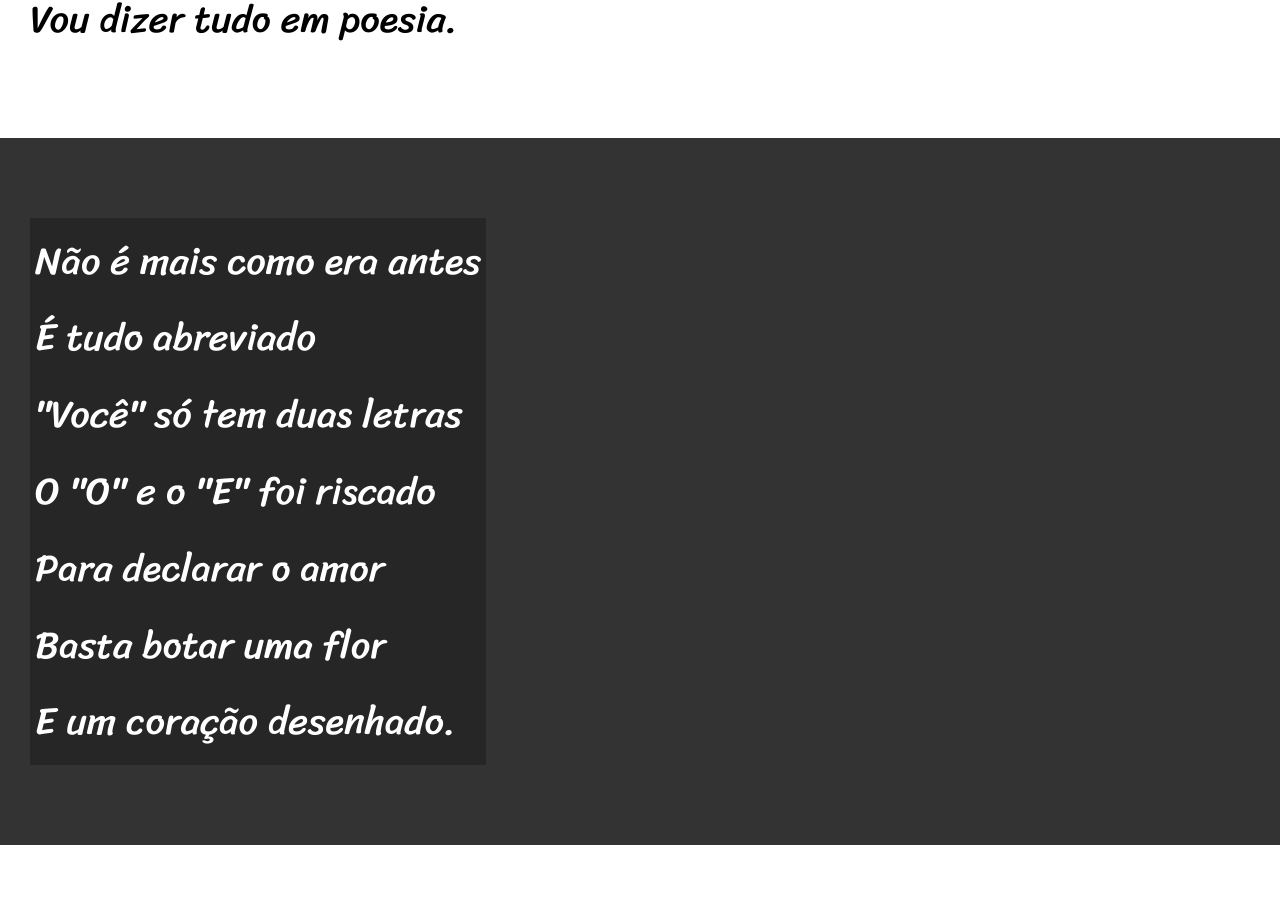
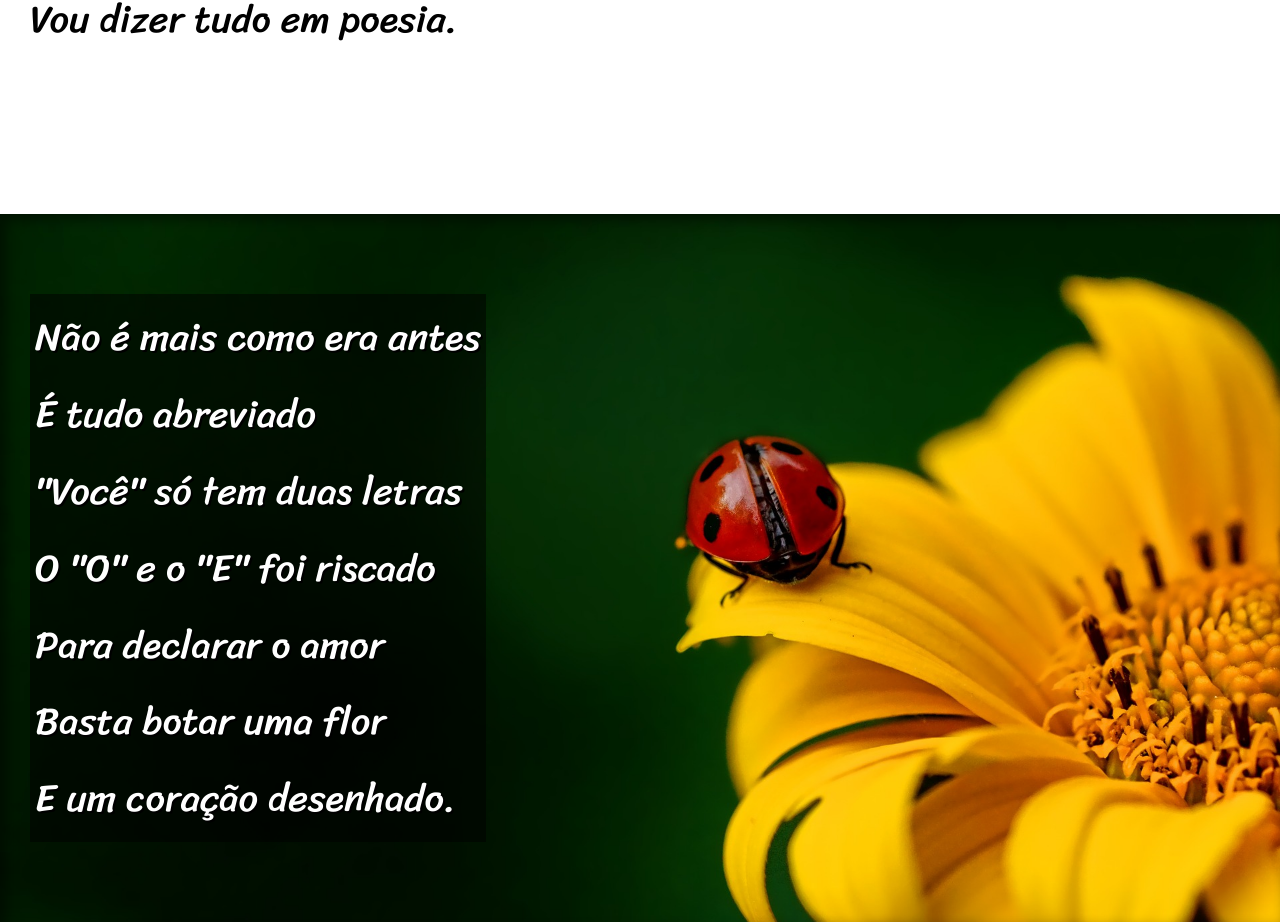
Before and after one commit to Tuzinho-cn/Estudos, a plain HTML site: page html - css/Exercícios/Desafios/Desafio 012/codigos/index.html in a window 1280 px wide. Shown: the part 820-1742 px from the top of the page. Drawn offline with Linux system fonts and the light colour scheme.

Commit message:
cordel moderno pronto
Signed-off-by: Tuzin <arthurcn614@gmail.com>

```diff
--- a/html - css/Exercícios/Desafios/Desafio 012/codigos/index.html
+++ b/html - css/Exercícios/Desafios/Desafio 012/codigos/index.html
@@ -26,7 +26,7 @@
         </p>
     </section>
 
-    <section class="imagem">
+    <section class="imagem" id="img01">
         <p>
             Não é mais como era antes <br>
             É tudo abreviado <br>
@@ -60,7 +60,7 @@
         </p>
     </section>
 
-    <section class="imagem">
+    <section class="imagem" id="img02">
         <p>
             Tenho saudade das cartas <br>
             Escritas com a própria mão <br>
--- a/html - css/Exercícios/Desafios/Desafio 012/codigos/style.css
+++ b/html - css/Exercícios/Desafios/Desafio 012/codigos/style.css
@@ -55,6 +55,10 @@ section {
     font-size: 3vw;
 }
 
+section > p {
+    padding-bottom: 2em;
+}
+
 section.normal {
     background-color: white;
     color: black;
@@ -63,12 +67,26 @@ section.normal {
 section.imagem {
     background-color: rgb(51, 51, 51);
     color: white;
+    box-shadow: inset 6px 6px 13px 0px rgb(0, 0, 0, 0.473);
+    background-size: cover;
+    background-attachment: fixed;
 }
 
 section.imagem > p {
     display: inline-block;
     padding: 5px;
-    background-color: rgb(0, 0, 0, 0.253);
+    background-color: rgb(0, 0, 0, 0.514);
+    text-shadow: 2px 2px 0px black;
+}
+
+section#img01 {
+    background-image: url(../imagens/background001.jpg);
+    background-position: right center;
+
+}
+
+section#img02 {
+    background-image: url(../imagens/background002.jpg);
 }
 
 footer {
```
